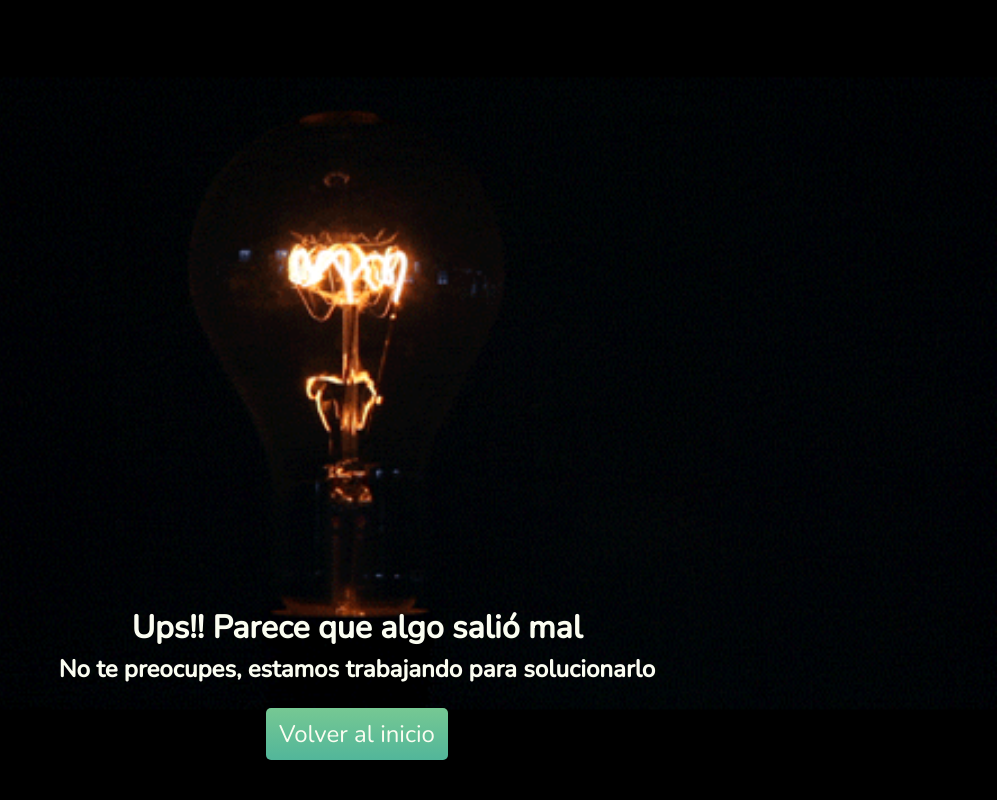
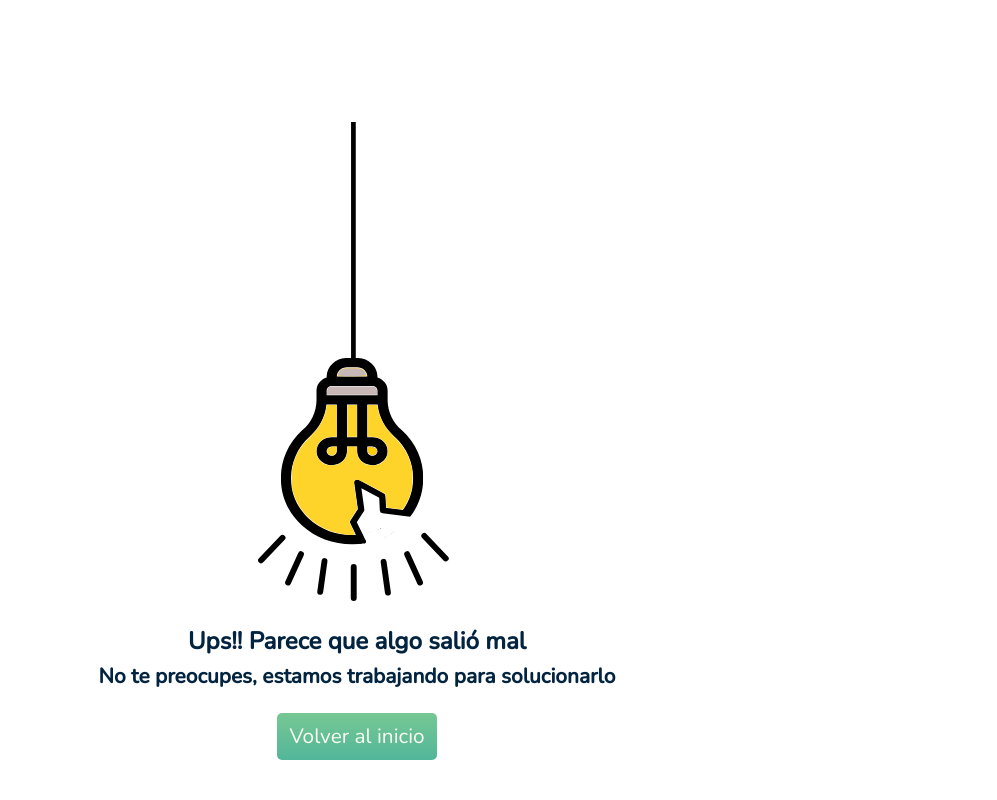
Before and after one commit to micanevoran/SOLENA, a website: page error404.html in a window 1280 px wide. Shown: the whole page, without its empty margins (283-1280 px from the left). Drawn offline with nearby package versions, Linux system fonts and the light colour scheme.

Commit message:
modificaciones v11 para entrega del proyecto final

```diff
--- a/error404.html
+++ b/error404.html
@@ -13,6 +13,7 @@
     <link rel="stylesheet" href="css/style.css">
 </head>
 <body id="error">
+    <img src="img/error.svg" alt="">
     <h1 class="error__text">Ups!! Parece que algo salió mal</h1>
     <h2 class="error__text">No te preocupes, estamos trabajando para solucionarlo</h2>
     <a href="index.html">
--- a/scss/_commons.scss
+++ b/scss/_commons.scss
@@ -144,26 +144,26 @@ a{
 }
 #error{
     height: 100vh;
-    background-image: url(../img/error.gif);
-    background-repeat: no-repeat;
-    background-attachment: fixed;
-    background-position: center center;
-    background-size: cover;
     @include display-flex(column, flex-end, center);
+    img{
+        width: 70vw;
+        max-width: 340px;
+    }
     h1{
-        @include font-size(1.2rem,2rem,2rem);
+        margin-top: 3vh;
+        @include font-size(1.2rem,1.5rem,1.5rem);
     }
     h2{
-        @include font-size(1rem,1.5rem,1.5rem);
+        @include font-size(1rem,1.3rem,1.3rem);
     }
     .error__text{
         font-family: $mainFont;
-        color: map-get($map:$palette, $key:'white');
+        color: map-get($map:$palette, $key:'darkBlue');
         font-weight: $textBold;
     }
     .error__button{
         @extend .button;
-        @include font-size(1rem,1.5rem,1.5rem);
+        @include font-size(1rem,1.3rem,1.3rem);
         padding: 1vh 1vw;
         margin-top: 2vh;
         margin-bottom: 5vh;
```
Also changed, not shown: css/style.css, img/error.svg (added), 1 other file.
